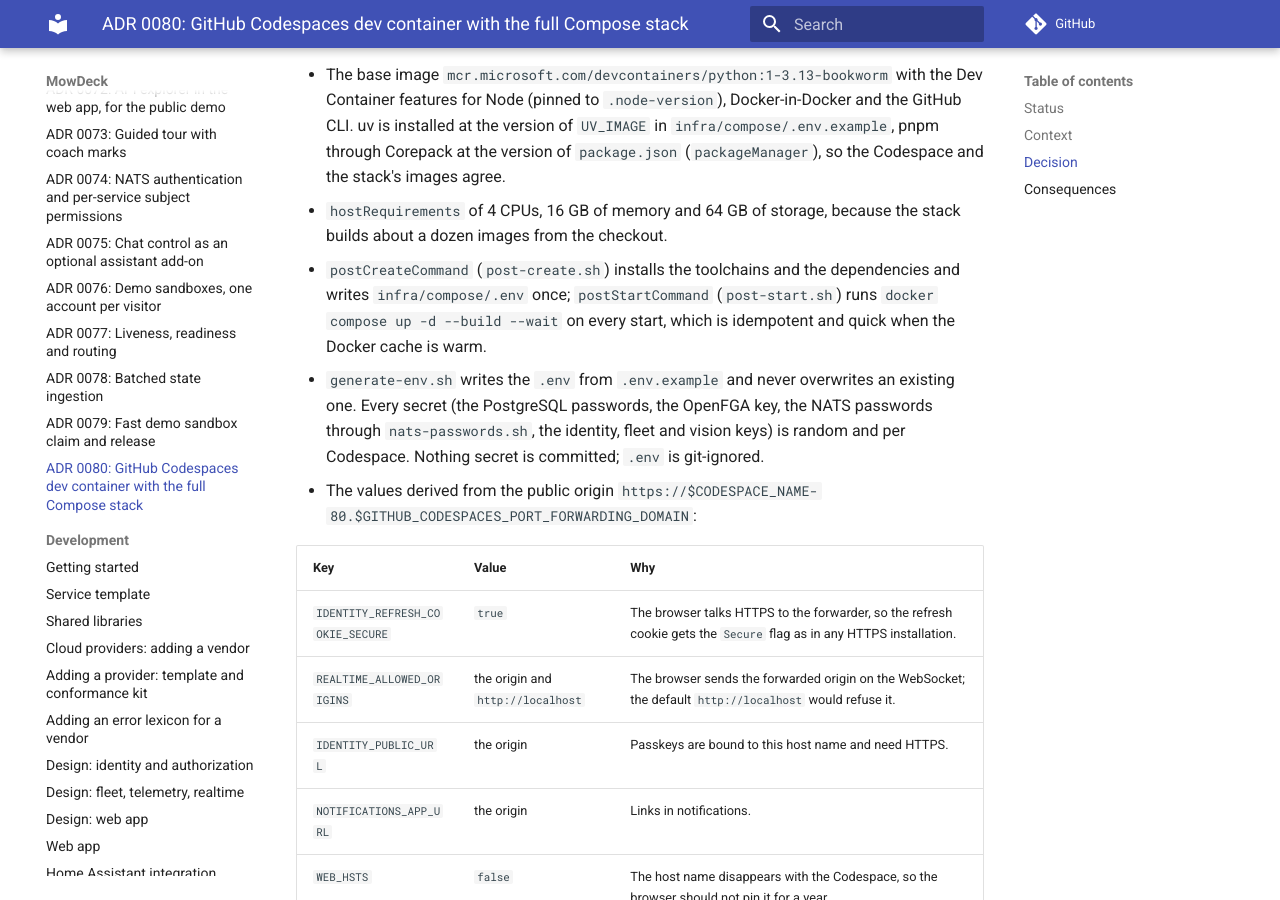
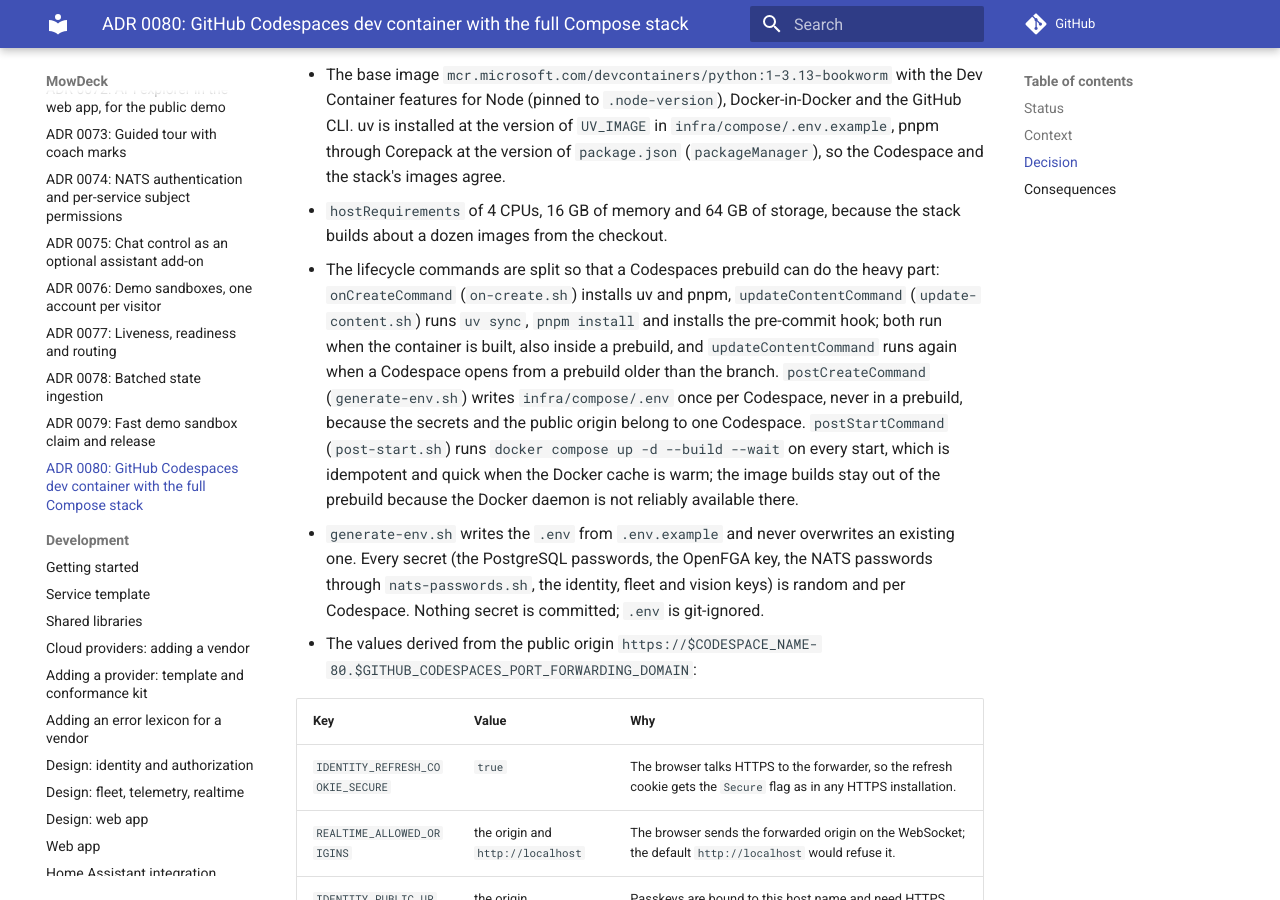
Before and after one commit to lukislp/mowdeck, an MkDocs documentation site: the page built from docs/adr/0080-codespaces-dev-container.md, in a window 1280 px wide and 900 px high, scrolled down 706 px. Built offline with MkDocs 1.6.1 and Material for MkDocs 9.7.7, drawn with Linux system fonts in a browser that asks for light colours; comment, search, counter and statistics services are not loaded.

Commit message:
chore: split the dev container lifecycle so a Codespaces prebuild ships the toolchains and dependencies
onCreateCommand installs uv and pnpm, updateContentCommand runs uv sync, pnpm install and the pre-commit hook (both run in a prebuild, the latter again when a Codespace opens from an older prebuild), postCreateCommand writes the per-Codespace .env, postStartCommand starts the stack. The Codespaces badge moves into the badge row at the top of the README.

Signed-off-by: lkoerber <155678024+lukislp@users.noreply.github.com>

```diff
--- a/docs/adr/0080-codespaces-dev-container.md
+++ b/docs/adr/0080-codespaces-dev-container.md
@@ -16,7 +16,7 @@ One configuration, `.devcontainer/`, no variants:
 
 - The base image `mcr.microsoft.com/devcontainers/python:1-3.13-bookworm` with the Dev Container features for Node (pinned to `.node-version`), Docker-in-Docker and the GitHub CLI. uv is installed at the version of `UV_IMAGE` in `infra/compose/.env.example`, pnpm through Corepack at the version of `package.json` (`packageManager`), so the Codespace and the stack's images agree.
 - `hostRequirements` of 4 CPUs, 16 GB of memory and 64 GB of storage, because the stack builds about a dozen images from the checkout.
-- `postCreateCommand` (`post-create.sh`) installs the toolchains and the dependencies and writes `infra/compose/.env` once; `postStartCommand` (`post-start.sh`) runs `docker compose up -d --build --wait` on every start, which is idempotent and quick when the Docker cache is warm.
+- The lifecycle commands are split so that a Codespaces prebuild can do the heavy part: `onCreateCommand` (`on-create.sh`) installs uv and pnpm, `updateContentCommand` (`update-content.sh`) runs `uv sync`, `pnpm install` and installs the pre-commit hook; both run when the container is built, also inside a prebuild, and `updateContentCommand` runs again when a Codespace opens from a prebuild older than the branch. `postCreateCommand` (`generate-env.sh`) writes `infra/compose/.env` once per Codespace, never in a prebuild, because the secrets and the public origin belong to one Codespace. `postStartCommand` (`post-start.sh`) runs `docker compose up -d --build --wait` on every start, which is idempotent and quick when the Docker cache is warm; the image builds stay out of the prebuild because the Docker daemon is not reliably available there.
 - `generate-env.sh` writes the `.env` from `.env.example` and never overwrites an existing one. Every secret (the PostgreSQL passwords, the OpenFGA key, the NATS passwords through `nats-passwords.sh`, the identity, fleet and vision keys) is random and per Codespace. Nothing secret is committed; `.env` is git-ignored.
 - The values derived from the public origin `https://$CODESPACE_NAME-80.$GITHUB_CODESPACES_PORT_FORWARDING_DOMAIN`:
 
```
Also changed, not shown: README.md (+2 -1 lines), docs/dev/getting-started.md (+1 -1 lines), 4 other files.
